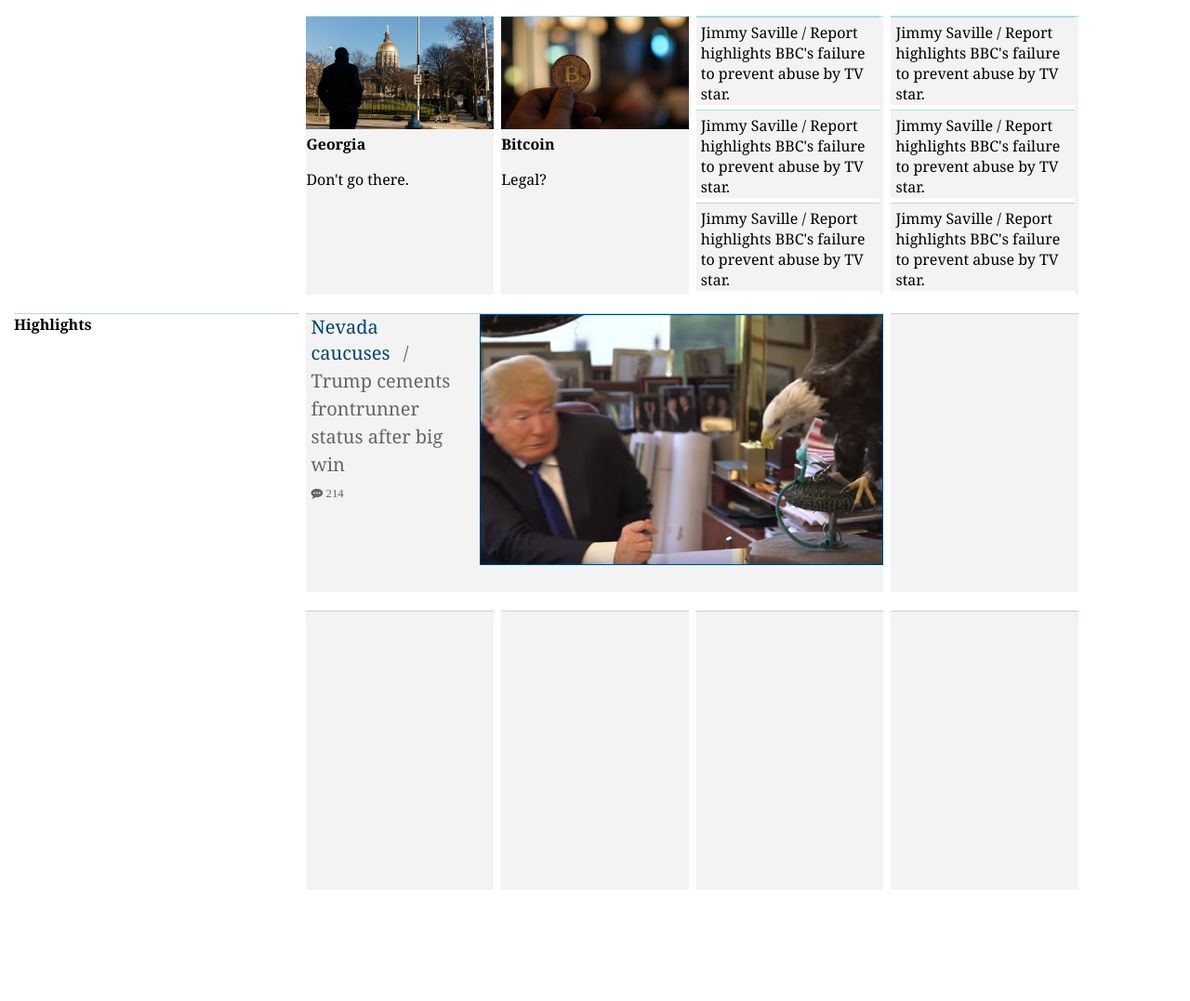
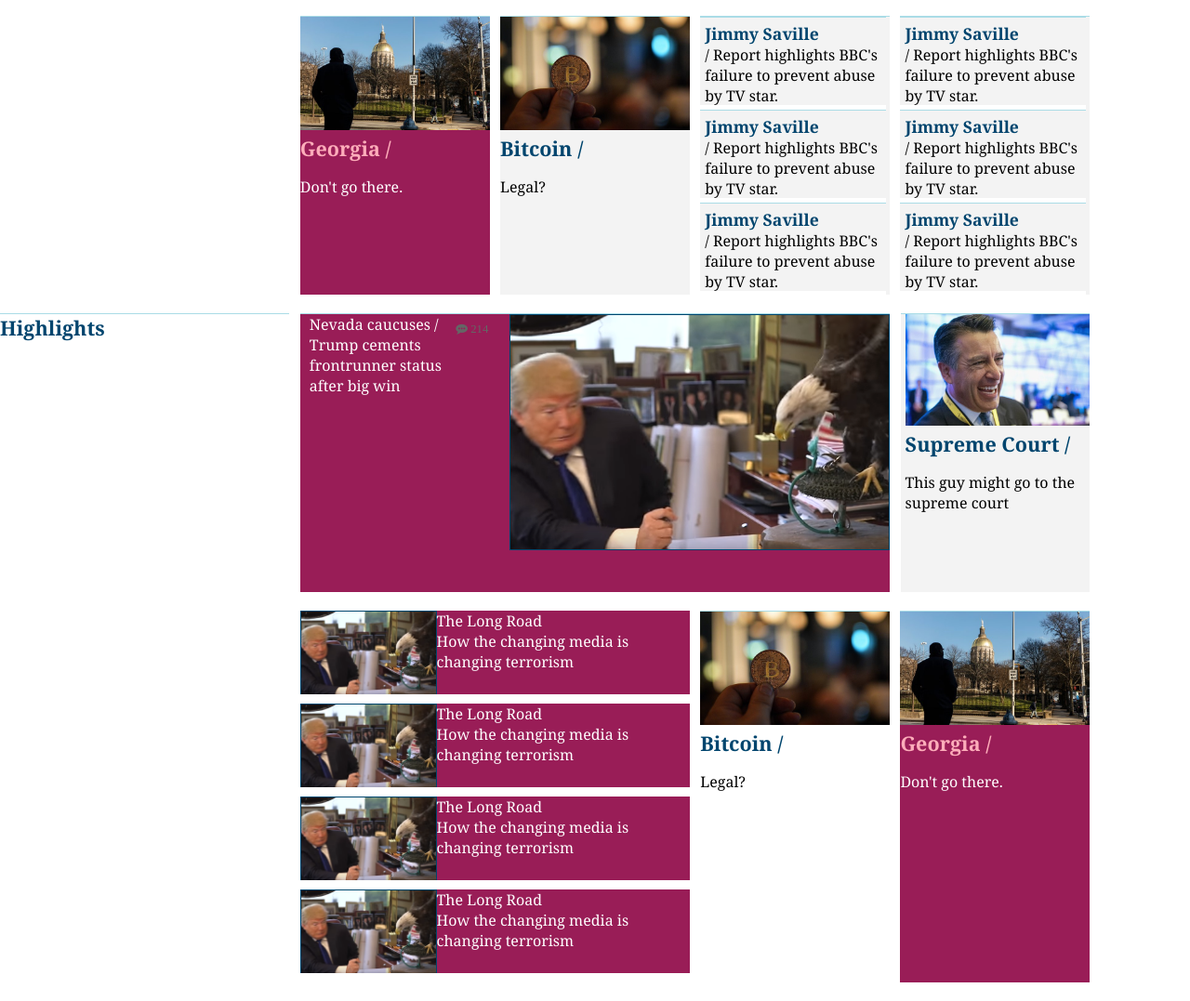
Before and after one commit to lryndavis/CSS_GuardianReplica, a plain HTML site: page index.html in a window 1280 px wide. Shown: the part 443-1520 px from the top of the page at 93% size. Before the commit the page ends 1400 px from the top, so only its background shows below. Drawn offline with Linux system fonts and the light colour scheme; a web font is replaced by a local one.

Commit message:
add additional row

```diff
--- a/index.html
+++ b/index.html
@@ -45,14 +45,14 @@
         <div class="main-article">
             <img class="badass-eagle" src="img/dontrump-eagle.png" alt="badass eagle">
             <figcaption>
-              <span class="headline">Nevada caucuses/</span>
-              <a class="headline-text" href="#">Trump cements frontrunner status after big win</a>
+              <h4>Nevada caucuses/</h4>
+              <span>Eagle Wins.</span>
             </figcaption>
             <i class="fa fa-commenting"> 214</i>
         </div>
         <div class="side-column">
           <img src="img/thatguy.jpg" alt="guy">
-          <h4>Supreme Court?</h4>
+          <h4>Supreme Court /</h4>
           <p>This guy might go to the supreme court</p>
         </div>
         <div class="offset-col">
@@ -64,41 +64,41 @@
       <div class="container">
         <div class="weather-empty">
         </div>
-        <div class="article-featured">
+        <div class="article-featured pink">
           <img src="img/georgia.jpg" alt="georgia">
-          <h4>Georgia</h4>
+          <h4>Georgia /</h4>
           <p>Don't go there.</p>
         </div>
         <div class="article-featured">
           <img src="img/bitcoin.jpg" alt="bitcoin">
-          <h4>Bitcoin</h4>
+          <h4>Bitcoin /</h4>
           <p>Legal?</p>
         </div>
         <div class="article-featured">
           <div class="stacked-article">
-            <span>Jimmy Saville</span>
+            <h5>Jimmy Saville</h5>
             <span> / Report highlights BBC's failure to prevent abuse by TV star.</span>
           </div>
           <div class="stacked-article">
-            <span>Jimmy Saville</span>
+            <h5>Jimmy Saville</h5>
             <span> / Report highlights BBC's failure to prevent abuse by TV star.</span>
           </div>
           <div class="stacked-article">
-            <span>Jimmy Saville</span>
+            <h5>Jimmy Saville</h5>
             <span> / Report highlights BBC's failure to prevent abuse by TV star.</span>
           </div>
         </div>
         <div class="article-featured">
           <div class="stacked-article">
-            <span>Jimmy Saville</span>
+            <h5>Jimmy Saville</h5>
             <span> / Report highlights BBC's failure to prevent abuse by TV star.</span>
           </div>
           <div class="stacked-article">
-            <span>Jimmy Saville</span>
+            <h5>Jimmy Saville</h5>
             <span> / Report highlights BBC's failure to prevent abuse by TV star.</span>
           </div>
           <div class="stacked-article">
-            <span>Jimmy Saville</span>
+            <h5>Jimmy Saville</h5>
             <span> / Report highlights BBC's failure to prevent abuse by TV star.</span>
           </div>
         </div>
@@ -112,15 +112,18 @@
         <div class="weather">
           <h4>Highlights</h4>
         </div>
-        <div class="main-article">
+        <div class="main-article pink">
         <img class="badass-eagle" src="img/dontrump-eagle.png" alt="badass eagle">
           <figcaption>
-            <span class="headline">Nevada caucuses</span>
-            <a class="headline-text" href="#"> / Trump cements frontrunner status after big win</a>
+            <span>Nevada caucuses</span>
+            <span> / Trump cements frontrunner status after big win</span>
           </figcaption>
           <i class="fa fa-commenting"> 214</i>
         </div>
         <div class="side-column">
+          <img src="img/thatguy.jpg" alt="guy">
+          <h4>Supreme Court /</h4>
+          <p>This guy might go to the supreme court</p>
         </div>
         <div class="offset-col">
         </div>
@@ -129,25 +132,37 @@
         <div class="container">
           <div class="weather-empty">
           </div>
-          <div class="article-featured">
-            <p>
-
-            </p>
+          <div class="article-stacking">
+            <div class="article-stacking-row">
+              <img class="badass-eagle" src="img/dontrump-eagle.png" alt="badass eagle">
+              <p>The Long Road</p>
+              <p>How the changing media is changing terrorism</p>
             </div>
-          <div class="article-featured">
-            <p>
-
-            </p>
+            <div class="article-stacking-row">
+              <img class="badass-eagle" src="img/dontrump-eagle.png" alt="badass eagle">
+              <p>The Long Road</p>
+              <p>How the changing media is changing terrorism</p>
             </div>
-          <div class="article-featured">
-            <p>
-
-            </p>
+            <div class="article-stacking-row">
+              <img class="badass-eagle" src="img/dontrump-eagle.png" alt="badass eagle">
+              <p>The Long Road</p>
+              <p>How the changing media is changing terrorism</p>
             </div>
-          <div class="article-featured">
-            <p>
-
-            </p>
+            <div class="article-stacking-row">
+              <img class="badass-eagle" src="img/dontrump-eagle.png" alt="badass eagle">
+              <p>The Long Road</p>
+              <p>How the changing media is changing terrorism</p>
+            </div>
+            </div>
+            <div class="article-featured-fourth-row">
+              <img src="img/bitcoin.jpg" alt="bitcoin">
+              <h4>Bitcoin /</h4>
+              <p>Legal?</p>
+            </div>
+            <div class="article-featured-fourth-row pink">
+              <img src="img/georgia.jpg" alt="georgia">
+              <h4>Georgia /</h4>
+              <p>Don't go there.</p>
             </div>
             <div class="offset-col">
             </div>
--- a/scss/_config.scss
+++ b/scss/_config.scss
@@ -49,6 +49,7 @@ $color-secondary--body: $white;
 //Text Colors:
 
 $color-body-text: $black;
+$color-body-text--secondary: $white;
 $color-headline: $regal-blue;
 $color-border: $regal-blue;
 $color-headline--text: $grey-neutral--dark;
@@ -57,7 +58,7 @@ $color-headline--tertiary: $mustard-yellow;
 
 //pink accent colors
 
-$color-accent: $magenta;
+$color-accent: lighten($magenta, 5%);
 $color-accent-text: $baby-pink;
 
 //Text
--- a/scss/_helpers.scss
+++ b/scss/_helpers.scss
@@ -17,3 +17,22 @@
 %border-top {
   border-top: 1px solid $pale-blue;
 }
+
+%blue-headline--big {
+  color: $color-headline;
+  font-size: 1.35em;
+}
+
+%pink-headline--big {
+  @extend %blue-headline--big;
+  color: $color-accent-text;
+}
+
+%blue-headline--small {
+  color: $color-headline;
+  font-size: 1.1em;
+}
+
+%col-padding {
+  padding-left: 5px;
+}
--- a/scss/layout/_columns.scss
+++ b/scss/layout/_columns.scss
@@ -13,6 +13,7 @@
 }
 
 .main-article {
+  @extend %col-padding;
   @extend %border-top;
   background-color: $color-primary--body;
 
@@ -27,6 +28,7 @@
 }
 
 .side-column {
+  @extend %col-padding;
   @extend %border-top;
   background-color: $color-primary--body;
   @include media($mobile) {
@@ -76,6 +78,15 @@
   }
 }
 
+
+.pink {
+  background-color: $color-accent;
+  color: $color-body-text--secondary;
+  h4 {
+    @extend %pink-headline--big;
+  }
+}
+
 .stacked-article {
   background-color: $color-primary--body;
   @extend %border-top;
@@ -83,6 +94,49 @@
   padding: 5px;
   height: 100px;
   width: 98%;
+}
+
+// Fourth row
+
+.article-stacking {
+  background-color: $color-accent;
+  color: $color-body-text--secondary;
+
+  @include media($mobile) {
+    height: 400px;
+    @include span-columns(6);
+
+  @include media($desktop) {
+    @include span-columns(4);
+    }
+  }
+}
+
+.article-stacking-row p {
+  margin: 0;
+  width: 65%;
+  float: right;
+}
+
+.article-stacking-row {
+  overflow: hidden;
+  height: 100px;
+  width: 100%;
+  border-bottom: 10px solid white;
+}
+
+
+
+.article-featured-fourth-row {
+  @extend %border-top;
+  @include media($mobile) {
+    height: 400px;
+    @include span-columns(2.5);
+
+  @include media($desktop) {
+    @include span-columns(2);
+    }
+  }
 }
 
 
@@ -95,12 +149,19 @@
   }
 }
 
+.article-featured-fourth-row img {
+  width: 30%;
+  @include media($mobile) {
+    width: 100%;
+  }
+}
+
 .badass-eagle {
   width: 100%;
   border: 1px solid $color-headline;
 
   @include media($mobile) {
-    width: 70%;
+    width: 65%;
     float: right;
   }
 }
@@ -112,6 +173,11 @@
   }
 }
 
+.article-stacking-row img {
+  width: 35%;
+  float: left;
+}
+
 .fa-commenting {
   color: $color-headline--text;
   padding: 10px 5px 5px 5px;
@@ -120,19 +186,12 @@
 
 //Text
 
-.headline {
-  color: $color-headline;
-  font-size: $base__font-size * 1.25;
+.headline-text {
+  color: $color-headline--text;
 }
 
-.headline-text {
-  color: $color-headline--text;
-  font-size: $base__font-size * 1.25;
-}
-
-
 figcaption {
-  padding-left: 5px;
+  @extend %col-padding;
 
   @include media($mobile) {
     width: 25%;
@@ -141,18 +200,17 @@ figcaption {
   }
 
 h3 {
-color: $color-headline--text;
-
   @include media($desktop) {
     display: none;
-    }
   }
+}
 
 h4 {
- margin: 0;
+  @extend %blue-headline--big;
+  margin: 0;
 }
 
-.side-column p {
- text-align: left;
- width: 100%;
+h5 {
+  @extend %blue-headline--small;
+  margin: 0;
 }
--- a/scss/layout/_containers.scss
+++ b/scss/layout/_containers.scss
@@ -7,9 +7,11 @@
 
     @include media($mobile) {
       margin-left: auto;
-      right: 0;
+      margin-bottom: 20px;
+
     }
     @include media($desktop) {
       margin-left: auto;
+
     }
 }
--- a/scss/neat/settings/_grid.scss
+++ b/scss/neat/settings/_grid.scss
@@ -10,7 +10,7 @@ $column: modular-scale(3, 1em, $golden) !default;
 ///
 /// @type Number (Unit)
 
-$gutter: .35em;
+$gutter: .5em;
 
 // modular-scale(1, 1em, $golden) !default;
 
@@ -24,7 +24,7 @@ $grid-columns: 12 !default;
 ///
 /// @type Number (Unit)
 ///
-$max-width: em(1250) !default;
+$max-width: em(1450) !default;
 
 /// When set to true, it sets the box-sizing property of all elements to `border-box`. Set with a `!global` flag.
 ///
```
Also changed, not shown: css/application.css, 1 other file. Lines whose indentation alone changed are shown as unchanged.
